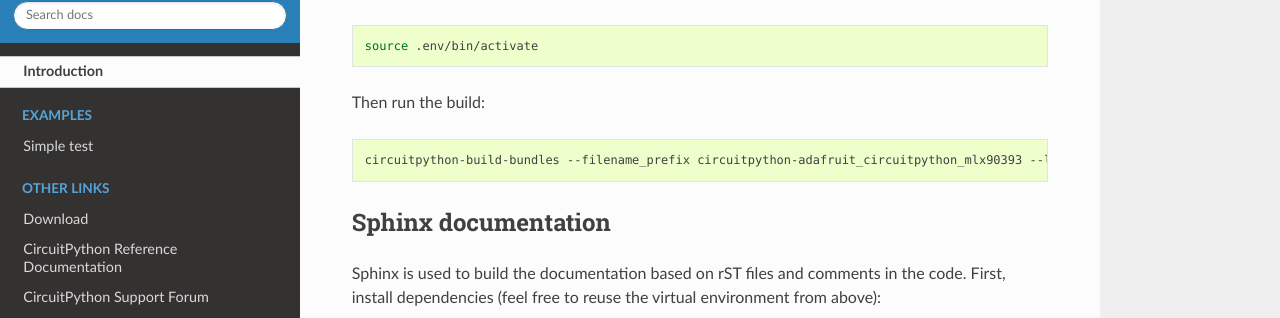
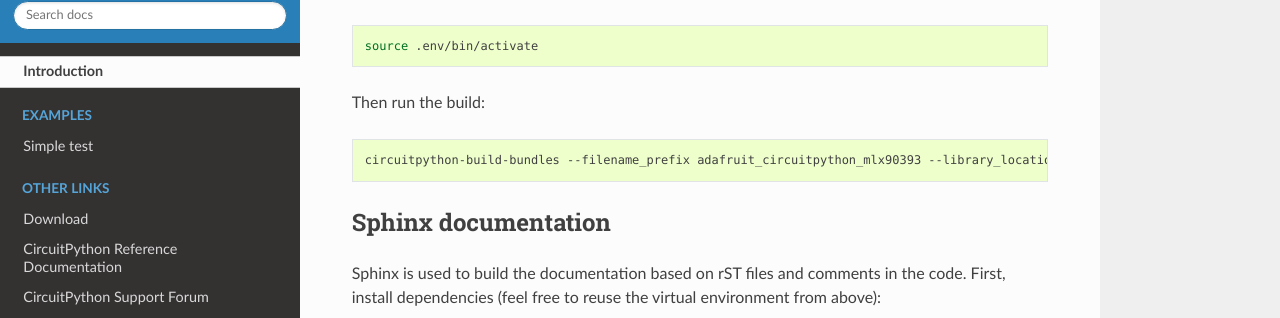
Before and after one commit to adafruit/Adafruit_CircuitPython_MLX90393, a Sphinx documentation site: the page built from docs/index.rst, in a window 1280 px wide and 900 px high, scrolled down 1233 px. Shown: the part 107-425 px from the top of the window. Built offline with Sphinx 7.4.7 and the Read the Docs theme 2.0.0, drawn with Linux system fonts in a browser that asks for light colours.

Commit message:
Naming cleanup

```diff
--- a/README.rst
+++ b/README.rst
@@ -1,16 +1,16 @@
 Introduction
 ============
 
-.. image:: https://readthedocs.org/projects/circuitpython-adafruit_circuitpython_mlx90393/badge/?version=latest
-    :target: https://circuitpython-adafruit_circuitpython_mlx90393.readthedocs.io/
+.. image:: https://readthedocs.org/projects/circuitpython-mlx90393/badge/?version=latest
+    :target: https://circuitpython-mlx90393.readthedocs.io/
     :alt: Documentation Status
 
 .. image:: https://img.shields.io/discord/327254708534116352.svg
     :target: https://discord.gg/nBQh6qu
     :alt: Discord
 
-.. image:: https://travis-ci.org/adafruit/CircuitPython_Adafruit_CircuitPython_MLX90393.svg?branch=master
-    :target: https://travis-ci.org/adafruit/CircuitPython_Adafruit_CircuitPython_MLX90393
+.. image:: https://travis-ci.org/adafruit/Adafruit_CircuitPython_MLX90393.svg?branch=master
+    :target: https://travis-ci.org/adafruit/Adafruit_CircuitPython_MLX90393
     :alt: Build Status
 
 Adafruit CircuitPython driver for the MLX90393 3-axis magnetometer.
@@ -54,7 +54,7 @@
 ============
 
 Contributions are welcome! Please read our `Code of Conduct
-<https://github.com/adafruit/CircuitPython_Adafruit_CircuitPython_MLX90393/blob/master/CODE_OF_CONDUCT.md>`_
+<https://github.com/adafruit/Adafruit_CircuitPython_MLX90393/blob/master/CODE_OF_CONDUCT.md>`_
 before contributing to help this project stay welcoming.
 
 Building locally
@@ -82,7 +82,7 @@
 
 .. code-block:: shell
 
-    circuitpython-build-bundles --filename_prefix circuitpython-adafruit_circuitpython_mlx90393 --library_location .
+    circuitpython-build-bundles --filename_prefix adafruit_circuitpython_mlx90393 --library_location .
 
 Sphinx documentation
 -----------------------
--- a/docs/api.rst
+++ b/docs/api.rst
@@ -4,5 +4,5 @@
 .. If your library file(s) are nested in a directory (e.g. /adafruit_foo/foo.py)
 .. use this format as the module name: "adafruit_foo.foo"
 
-.. automodule:: adafruit_circuitpython_mlx90393
+.. automodule:: adafruit_mlx90393
    :members:
--- a/docs/examples.rst
+++ b/docs/examples.rst
@@ -3,6 +3,6 @@
 
 Ensure your device works with this simple test.
 
-.. literalinclude:: ../examples/adafruit_circuitpython_mlx90393_simpletest.py
-    :caption: examples/adafruit_circuitpython_mlx90393_simpletest.py
+.. literalinclude:: ../examples/adafruit_mlx90393_simpletest.py
+    :caption: examples/adafruit_mlx90393_simpletest.py
     :linenos:
```
Also changed, not shown: .travis.yml.
